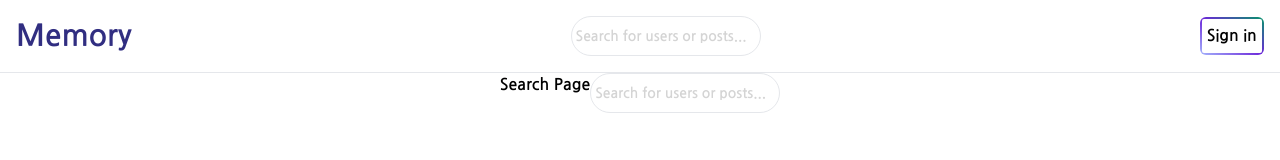
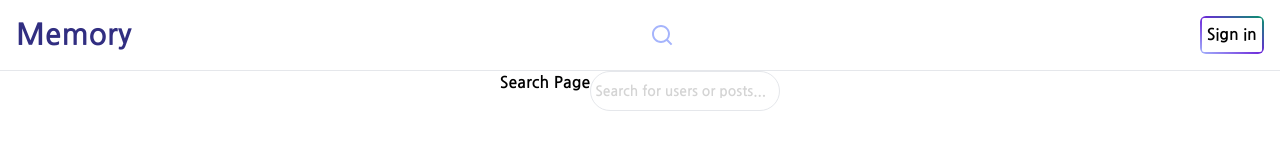
Before and after one commit to c-owner/memory-webapp, a Next.js app: page /search in a window 1280 px wide. Shown: the top 160 px of the page. Built offline with nearby package versions, Linux system fonts and the light colour scheme; no server answers.

Commit message:
deploy, error fix- dev

```diff
--- a/src/app/layout.tsx
+++ b/src/app/layout.tsx
@@ -2,8 +2,7 @@ import './globals.css';
 import type { Metadata } from 'next';
 import { Nanum_Gothic } from 'next/font/google';
 import AuthContext from '@/context/AuthContext';
-import dynamic from 'next/dynamic';
-import Lnb from '@/components/Lnb';
+import Navbar from '@/components/Navbar';
 
 export const metadata: Metadata = {
     title: {
@@ -15,10 +14,6 @@ export const metadata: Metadata = {
 
 const gothic = Nanum_Gothic({ weight: '700', subsets: ['latin'] });
 
-const NavbarComponent = dynamic(() => import('@/components/Navbar'), {
-    ssr: false
-});
-
 export default function RootLayout({ children }: { children: React.ReactNode }) {
     return (
         <html lang="en" className={gothic.className}>
@@ -26,7 +21,7 @@ export default function RootLayout({ children }: { children: React.ReactNode })
                 <AuthContext>
                     <header className="sticky top-0 bg-white z-10 border-b">
                         <div className="max-w-screen-xl mx-auto">
-                            <NavbarComponent />
+                            <Navbar />
                         </div>
                     </header>
                     <main className="w-full flex justify-center max-w-screen-xl mx-auto">
--- a/src/components/Navbar.tsx
+++ b/src/components/Navbar.tsx
@@ -1,9 +1,7 @@
 'use client';
 
 import Link from 'next/link';
-import { useState } from 'react';
 import SearchIcon from '@/components/ui/SearchIcon';
-import SearchForm from '@/components/SearchForm';
 import ColorButton from '@/components/ui/ColorButton';
 import { signIn, signOut, useSession } from 'next-auth/react';
 import Avatar from '@/components/Avatar';
@@ -11,19 +9,6 @@ import Avatar from '@/components/Avatar';
 export default function Navbar() {
     const { data: session } = useSession();
     const user = session?.user;
-
-    const [lnb, setLnb] = useState(false);
-
-    const [screenSize, setScreenSize] = useState((window && window.innerWidth) || 0);
-    if (window) {
-        window.addEventListener('resize', () => {
-            setScreenSize(window.innerWidth);
-        });
-    }
-    const lnbChange = () => {
-        setLnb(!lnb);
-        console.log('lnb : ', lnb);
-    };
 
     return (
         <>
@@ -33,17 +18,13 @@ export default function Navbar() {
                         <Link href="/">Memory</Link>
                     </h1>
                     <div className="flex items-center justify-center">
-                        {screenSize > 468 ? (
-                            <SearchForm />
-                        ) : (
-                            <Link className="mr-2" href="/search">
-                                <SearchIcon />
-                            </Link>
-                        )}
+                        <Link className="mr-2" href="/search">
+                            <SearchIcon />
+                        </Link>
                     </div>
                     <div className="flex items-center justify-center gap-4">
                         <button
-                            onClick={lnbChange}
+                            onClick={() => {}}
                             className={
                                 'md:hidden flex items-center justify-center w-10 h-10 rounded-full text-indigo-900 dark:text-indigo-300'
                             }
--- a/src/components/Register.tsx
+++ /dev/null
@@ -1,5 +0,0 @@
-'use client';
-
-export default function RegisterButton() {
-    return <button className="bg-neutral-800 text-white px-3 py-1 rounded-md">Sign Up</button>;
-}
--- a/src/service/user.ts
+++ b/src/service/user.ts
@@ -7,5 +7,5 @@ type OAuthUser = {
 };
 
 export async function addUser({ id, username, email, name, image }: OAuthUser) {
-    console.log('addUser');
+    return 'add user';
 }
```
